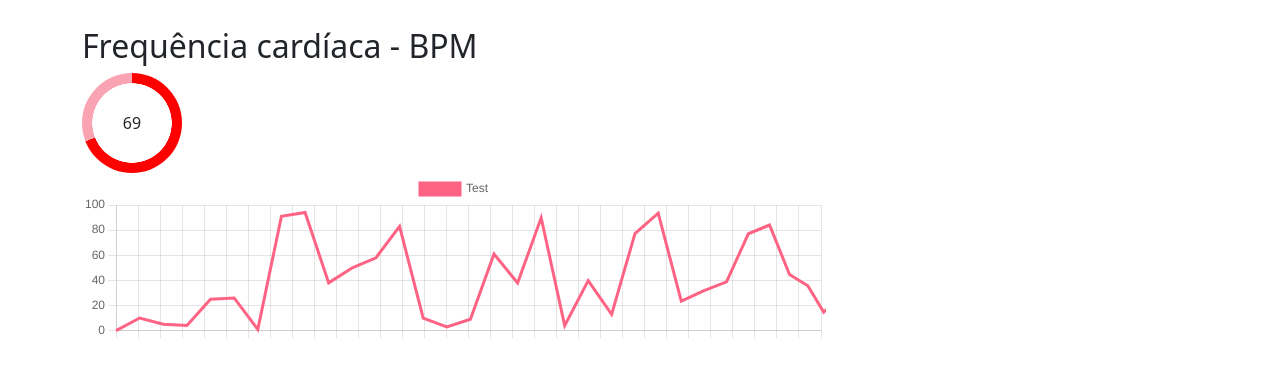
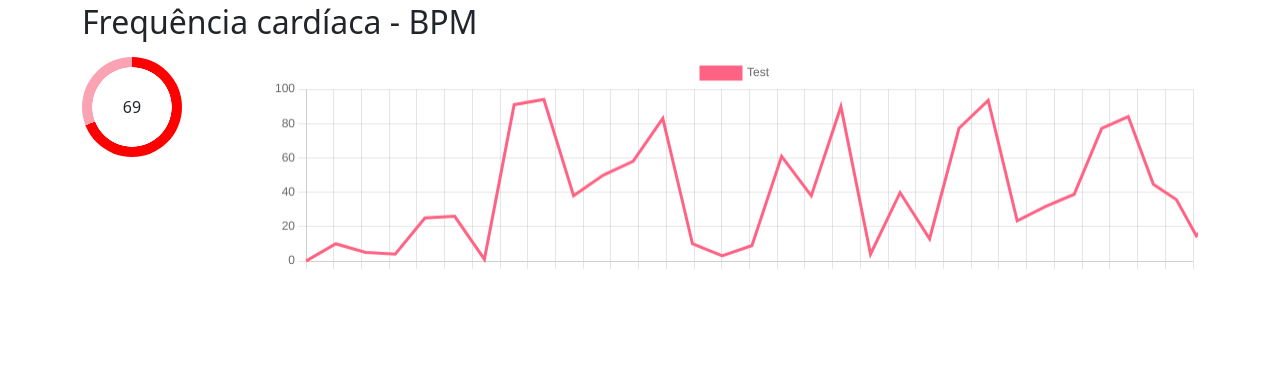
Before and after one commit to joaopfranco08/heartrate-monitor, a plain HTML site: page projeto/frontend/index.html in a window 1280 px wide. Shown: the part 157-534 px from the top of the page. Drawn offline with nearby package versions, Linux system fonts and the light colour scheme.

Commit message:
Add alignment to rows

```diff
--- a/projeto/frontend/index.html
+++ b/projeto/frontend/index.html
@@ -34,21 +34,22 @@
 
     <div class="container my-5">
         <h1>Hello, world!</h1>
-        <br>
-        <div class="col-lg-8 px-0">
-            <div class="progress-bar-container">
+        <div class="row">
+            <div class="col-12">
                 <h2>
                     <label for="bpm">Frequência cardíaca - BPM</label>
                 </h2>
+            </div>
+        </div>
+        <div class="mt-2 row px-0 center">
+            <div class="col-2 progress-bar-container">
                 <div class="progress-bar-bpm bpm">
                     <progress id="bpm" min="0" max="100" value="92"></progress>
                 </div>
             </div>
-
-            <div>
+            <div class="col-10">
                 <canvas id="myChart"></canvas>
               </div>
-
         </div>
     </div>
     </div>
```
